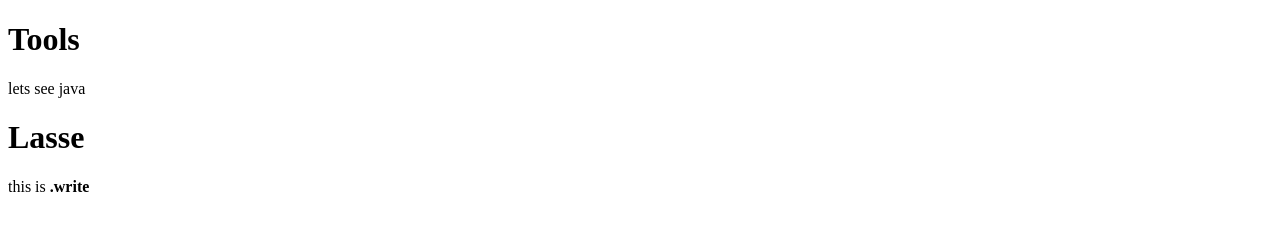
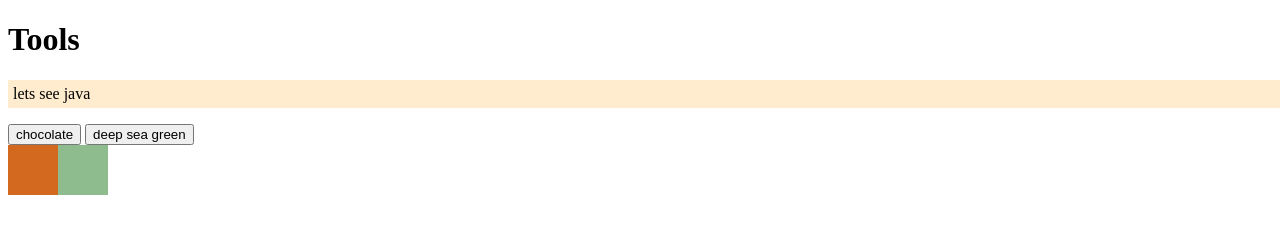
Before and after one commit to Jallelainen/Javascript-CodeShow1, a plain HTML site: page index.html in a window 1280 px wide. Drawn offline with Linux system fonts and the light colour scheme.

Commit message:
did some stuff

```diff
--- a/index.html
+++ b/index.html
@@ -4,12 +4,18 @@
         <meta charset="UTF-8">
         <meta name="viewport" content="width=device-width, initial-scale=1.0">
         <title>JS Page</title>
+
+        <link rel="stylesheet" href="site.css">
     </head>
     <body>
         <div>
             <h1>Tools</h1>
             <p id="changeMe">lets see java</p>
         </div>
+
+        <button onclick="createDivInsideDemo('chocblock')">chocolate</button>
+        <button onclick="createDivInsideDemo('greenblock')">deep sea green</button>
+
         <div id="demo">
 
         </div>
--- a/myScript.js
+++ b/myScript.js
@@ -1,5 +1,26 @@
 console.log("from console.log");
 //alert("dont you unless you must?")
-var name = "<h1>Lasse</h1>";
-document.getElementById("demo").innerHTML = name;//rewrote the actual htmlfile
-document.write("this is <b>.write</b>");
+//var name = "<h1>Lasse</h1>";
+
+var myDemoElement = document.getElementById("demo");
+
+//document.getElementById("demo").innerHTML = name;//rewrote the actual htmlfile
+
+//myDemoElement.innerHTML = name;
+//myDemoElement.style.color = "blue"
+
+document.getElementById("changeMe").classList.add("maxW");//added class to id
+
+//document.write("this is <b>.write</b>");
+
+
+function createDivInsideDemo (addClassCss)
+{
+    var myBlock = document.createElement("div");
+    myBlock.classList.add(addClassCss);
+
+    myDemoElement.appendChild(myBlock);
+}
+
+createDivInsideDemo("chocblock")
+createDivInsideDemo("greenblock")
--- /dev/null
+++ b/site.css
@@ -0,0 +1,18 @@
+.maxW{
+    width: 100%;
+    background-color: blanchedalmond;
+    padding: 5px;
+}
+
+.chocblock{
+    height: 50px;
+    width: 50px;
+    background-color: chocolate;
+    float: left;
+}
+.greenblock{
+    height: 50px;
+    width: 50px;
+    background-color: darkseagreen;
+    float: left;
+}
```
